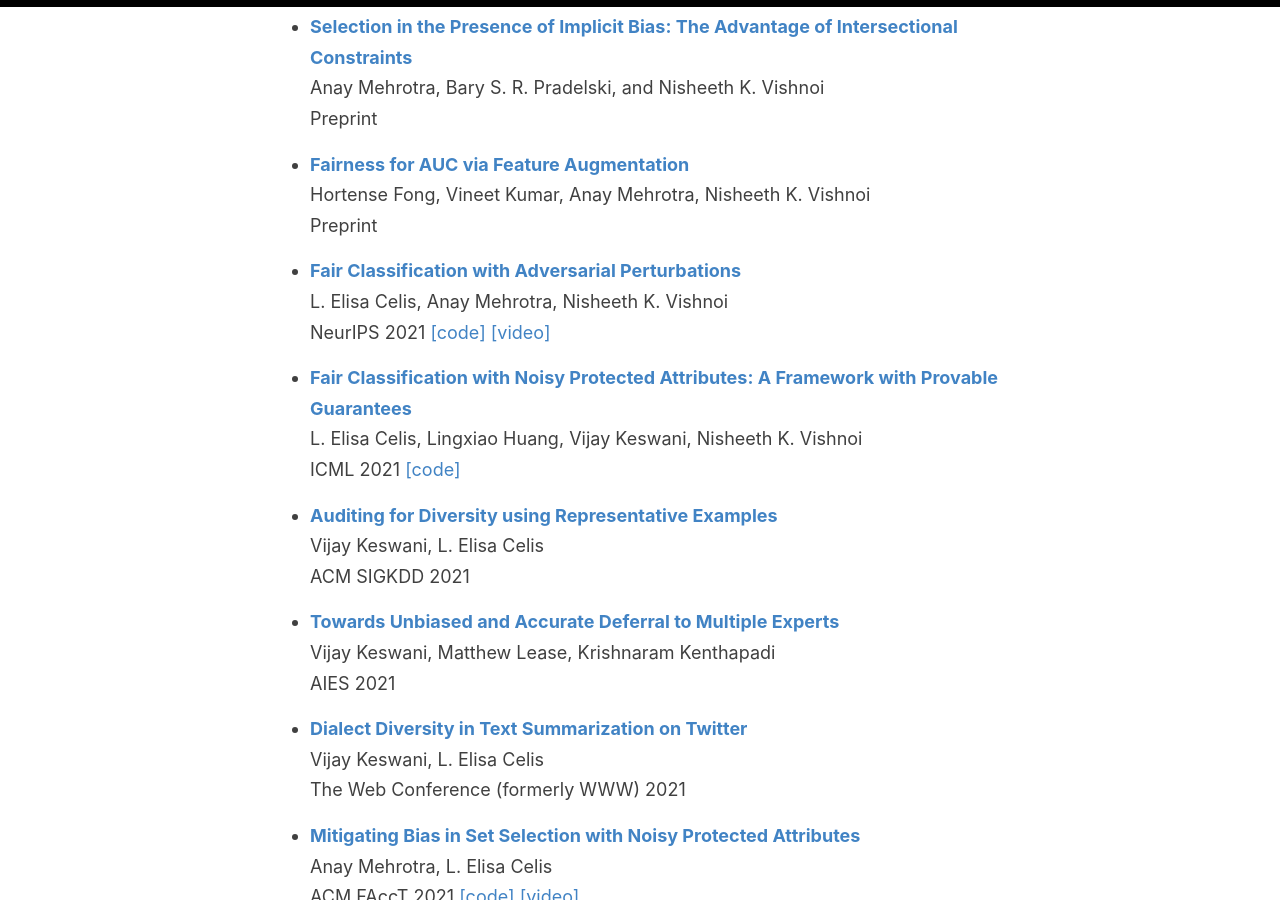
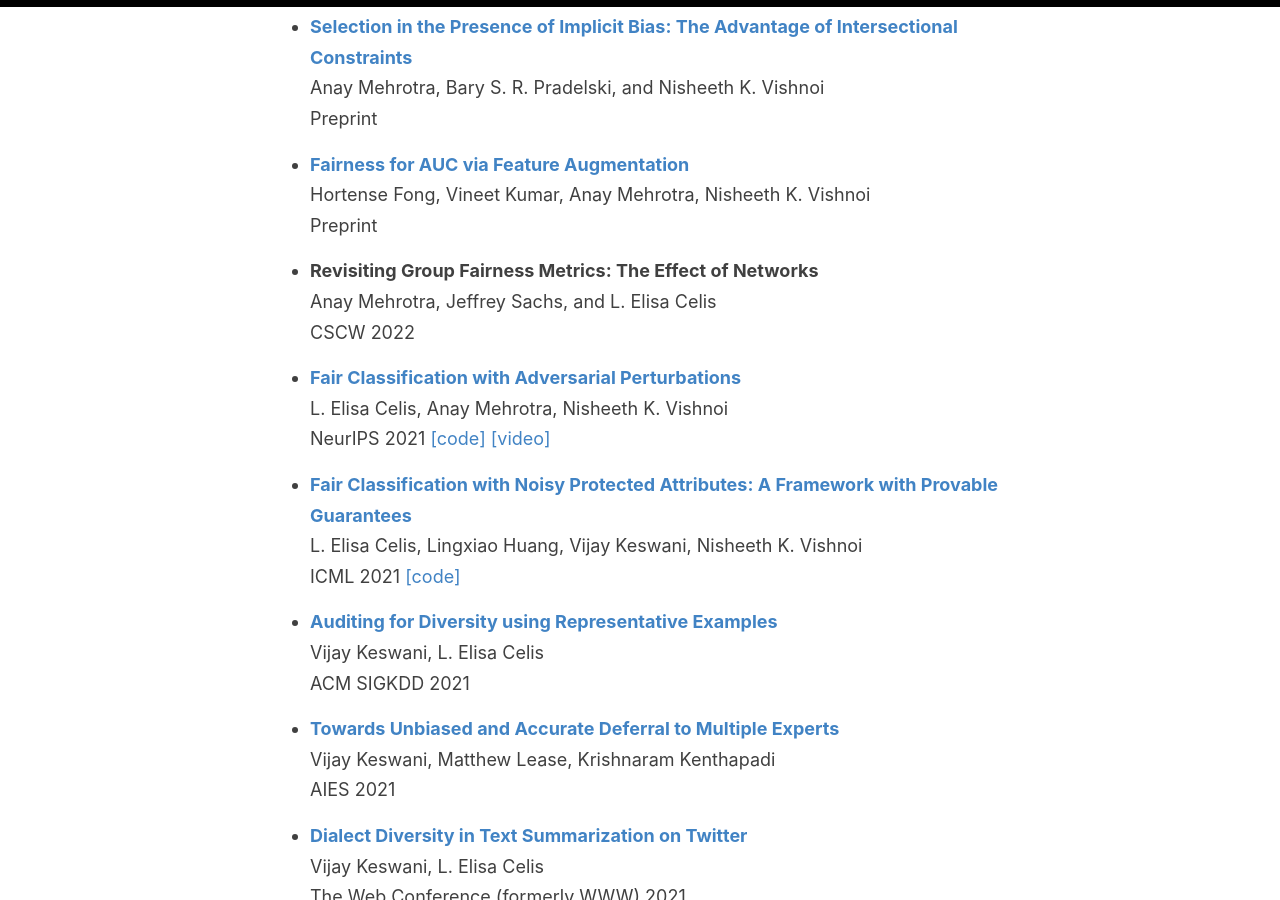
Before and after one commit to controlling-bias/controlling-bias.github.io, a Jekyll site: the page built from _posts/2020-07-23-papers.md, in a window 1280 px wide and 900 px high, scrolled down 1547 px. Built offline with Jekyll 4.4.1, drawn with Linux system fonts in a browser that asks for light colours.

Commit message:
Update 2020-07-23-papers.md

```diff
--- a/_posts/2020-07-23-papers.md
+++ b/_posts/2020-07-23-papers.md
@@ -9,6 +9,10 @@ layout: default
 *	[<b>Fairness for AUC via Feature Augmentation</b>](https://arxiv.org/abs/2111.12823)\\
 	Hortense Fong, Vineet Kumar, Anay Mehrotra, Nisheeth K. Vishnoi\\
 	Preprint
+
+*	<b>Revisiting Group Fairness Metrics: The Effect of Networks</b>\\
+	Anay Mehrotra, Jeffrey Sachs, and L. Elisa Celis\\
+	CSCW 2022
 
 *	[<b>Fair Classification with Adversarial Perturbations</b>](https://arxiv.org/abs/2106.05964)\\
 	L. Elisa Celis, Anay Mehrotra, Nisheeth K. Vishnoi\\
```
